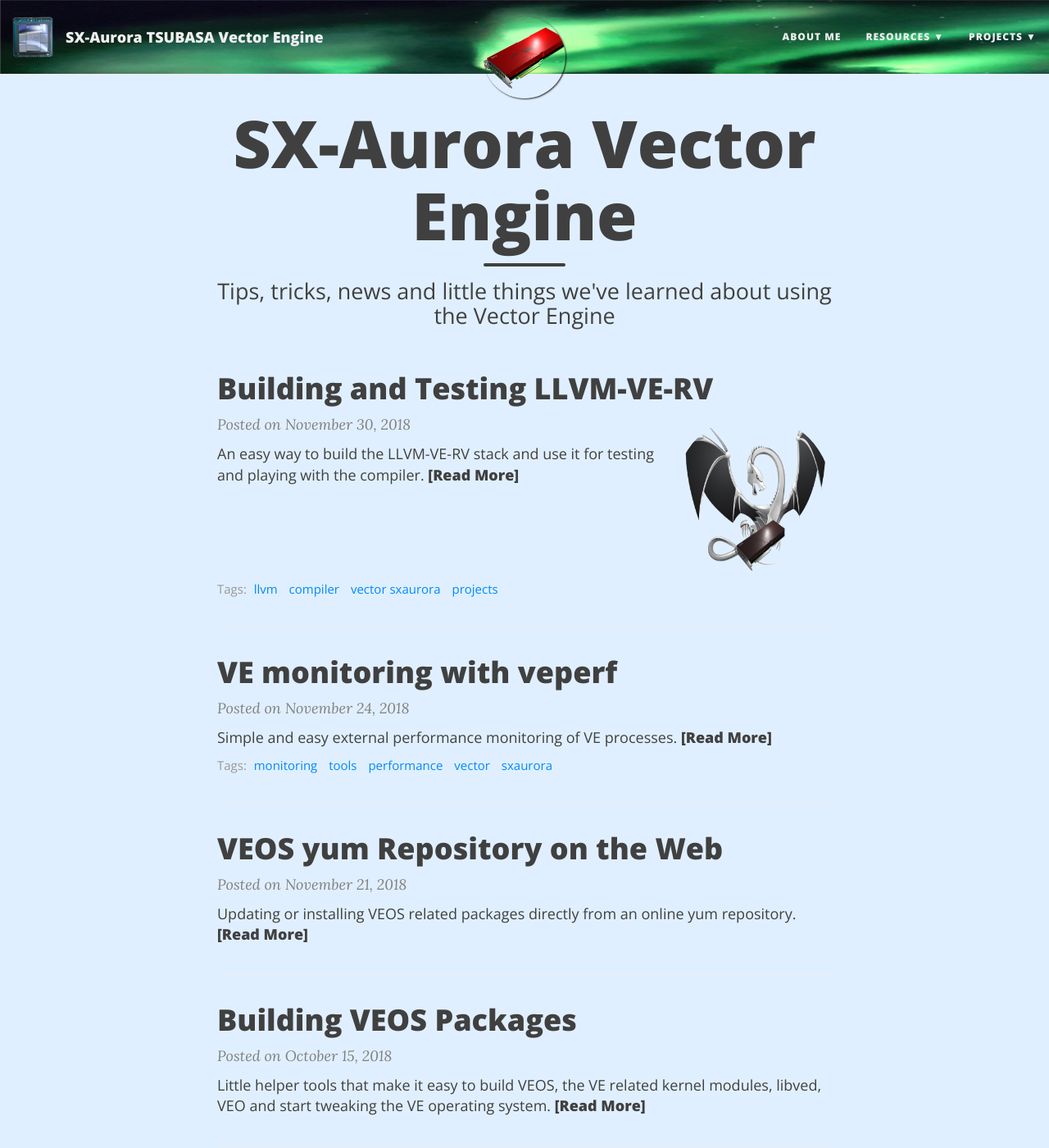
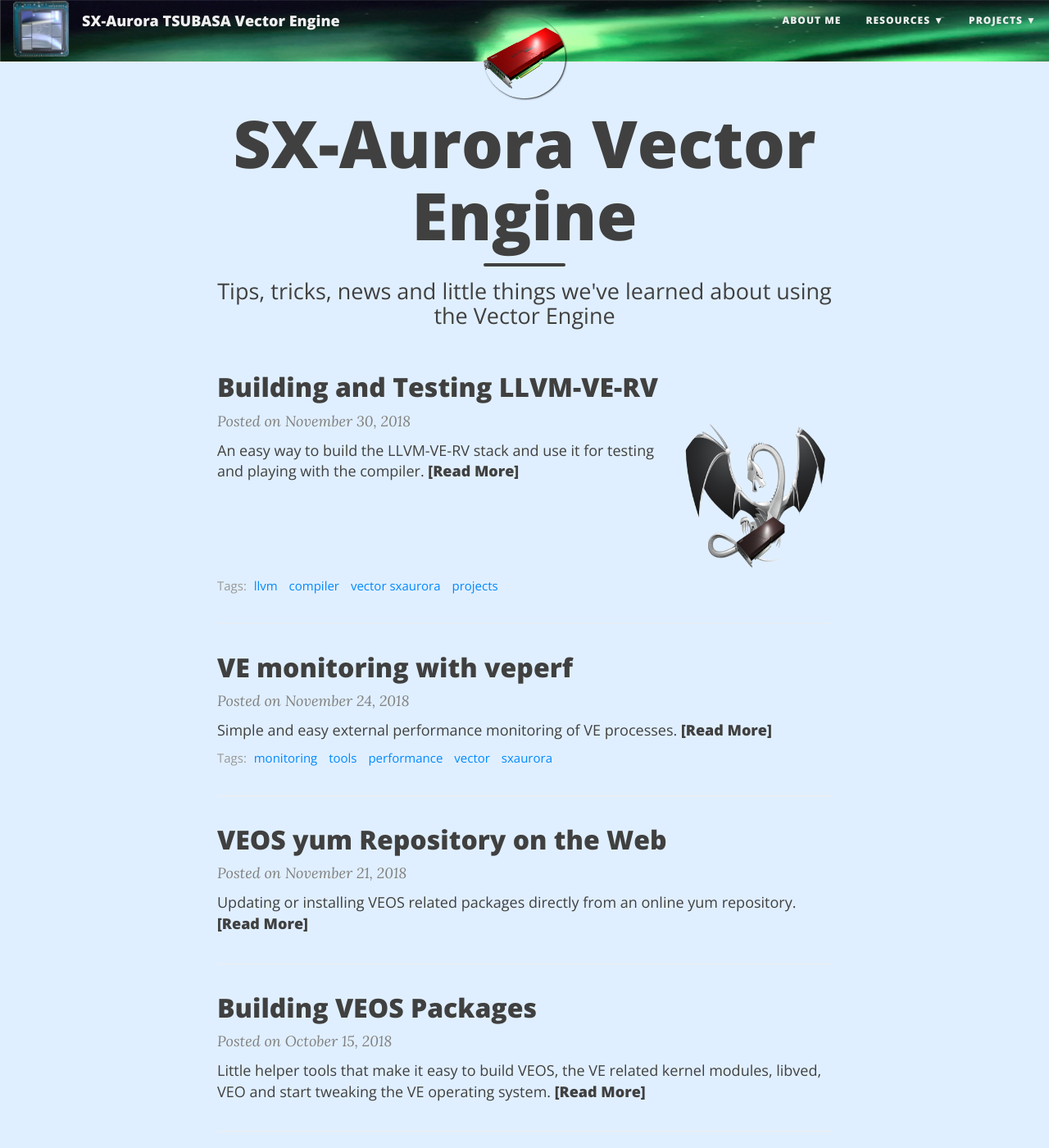
Before and after one commit to SX-Aurora/SX-Aurora.github.io, a Jekyll site: the page built from index.html, in a window 1280 px wide and 1400 px high. Shown: the whole window at 82% size. Built offline with Jekyll 4.4.1, drawn with Linux system fonts in a browser that asks for light colours; nearby versions of some CDN libraries; the list of posts is cut into pages by our own code.

Commit message:
Added favicon. Tuned CSS to collapse navbar nicely

```diff
--- a/_config.yml
+++ b/_config.yml
@@ -53,6 +53,7 @@
 
 navbar-col: "#F5F5F5"
 navbar-text-col: "#EFEFEF"
+navbar-hover-col: "#E8E8AF"
 navbar-children-col: "#050505"
 page-col: "#E0EFFF"
 link-col: "#008AFF"
--- a/css/main.css
+++ b/css/main.css
@@ -123,6 +123,10 @@
   letter-spacing: 1px;
 }
 
+.navbar-custom .navbar-brand {
+    height: 70px;
+}
+
 .navbar-custom .navbar-brand,
 .navbar-custom .nav li a {
   font-weight: 800;
@@ -133,7 +137,7 @@
 .navbar-custom .navbar-brand:focus ,
 .navbar-custom .nav li a:hover,
 .navbar-custom .nav li a:focus {
-  color: {{ site.hover-col }};
+  color: {{ site.navbar-hover-col }};
 }
 
 .navbar-custom .navbar-brand-logo {
@@ -143,7 +147,7 @@
   transition: padding .5s ease-in-out;
 }
 .navbar-custom .navbar-brand-logo img {
-  height: 50px;
+  height: 70px;
   -webkit-transition: height .5s ease-in-out;
   -moz-transition: height .5s ease-in-out;
   transition: height .5s ease-in-out;
@@ -154,10 +158,13 @@
 .navbar-custom.top-nav-short .navbar-brand-logo img {
   height: 40px;
 }
+.navbar-custom.top-nav-short .navbar-brand {
+  height: 40px;
+}
 
 @media only screen and (min-width: 768px) {
   .navbar-custom {
-    padding: 20px 0;
+    padding: 0px 0 5px;
     -webkit-transition: background .5s ease-in-out,padding .5s ease-in-out;
     -moz-transition: background .5s ease-in-out,padding .5s ease-in-out;
     transition: background .5s ease-in-out,padding .5s ease-in-out;
@@ -388,7 +395,7 @@
 
 @media only screen and (min-width: 768px) {
   .post-preview .post-title {
-    font-size: 36px;
+    font-size: 32px;
   }
 }
 
```
Also changed, not shown: favicon.ico (added).
